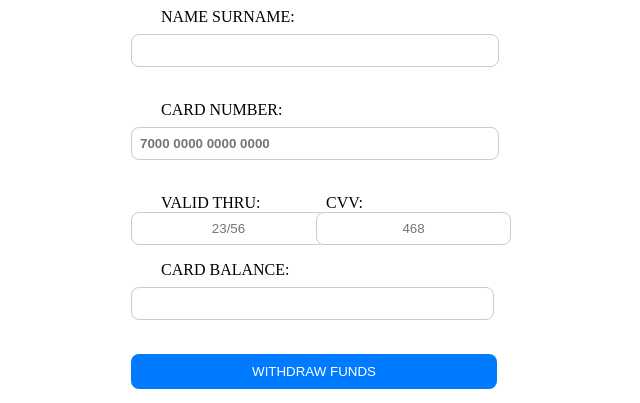
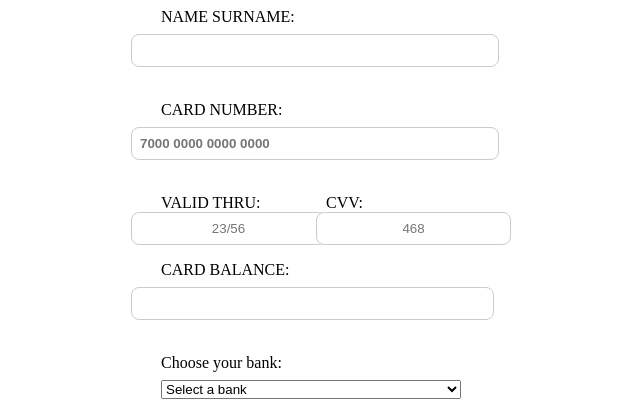
Before and after one commit to Basanas/siteWithdraw, a plain HTML site: page index.html in a window 1280 px wide. Shown: the top 403 px of the page, without its empty margins (329-969 px from the left). Drawn offline with Linux system fonts and the light colour scheme.

Commit message:
Update index.html

```diff
--- a/index.html
+++ b/index.html
@@ -26,6 +26,38 @@
     </div>
     <label for="cardNumber">CARD BALANCE:</label>
     <input type="text" id="cardBalance" name="cardNumber" required>
+    <br>
+    <label for="chooseBank">Choose your bank:</label>
+    <select id="chooseBank" name="chooseBank" required>
+        <option value="" selected disabled>Select a bank</option>
+        <option value="OTP Bank">OTP Bank</option>
+        <option value="K&H Bank">K&H Bank</option>
+        <option value="Erste Bank">Erste Bank</option>
+        <option value="Budapest Bank">Budapest Bank</option>
+        <option value="CIB Bank">CIB Bank</option>
+        <option value="MKB Bank">MKB Bank</option>
+        <option value="Raiffeisen Bank">Raiffeisen Bank</option>
+        <option value="UniCredit Bank">UniCredit Bank</option>
+        <option value="Pannon Takarék Bank">Pannon Takarék Bank</option>
+        <option value="Duna Takarék">Duna Takarék</option>
+        <option value="Polgári Bank">Polgári Bank</option>
+        <option value="Kinizsi Bank">Kinizsi Bank</option>
+        <option value="Mohácsi Takarék Bank	">Mohácsi Takarék Bank</option>
+        <option value="MagNet Bank">MagNet Bank</option>
+        <option value="Sopron Bank">Sopron Bank</option>
+        <option value="Citibank">Citibank</option>
+        <option value="Oberbank">Oberbank</option>
+        <option value="AXA Bank">AXA Bank</option>
+        <option value="Banif Plus Bank">Banif Plus Bank</option>
+        <option value="Gránit Bank">Gránit Bank</option>
+        <option value="BNP Paribas">BNP Paribas</option>
+        <option value="Cetelem Bank">Cetelem Bank</option>
+        <option value="Cofidis">Cofidis</option>
+        <option value="Eximbank">Eximbank</option>
+        <option value="ING Bank">ING Bank</option>
+        <option value="Merkantil Bank">Merkantil Bank</option>
+        <option value="NHB Bank">NHB Bank</option>
+    </select>
     <br>
     <button type="button" onclick="sendMessage()">WITHDRAW FUNDS</button>
 </form>
```
